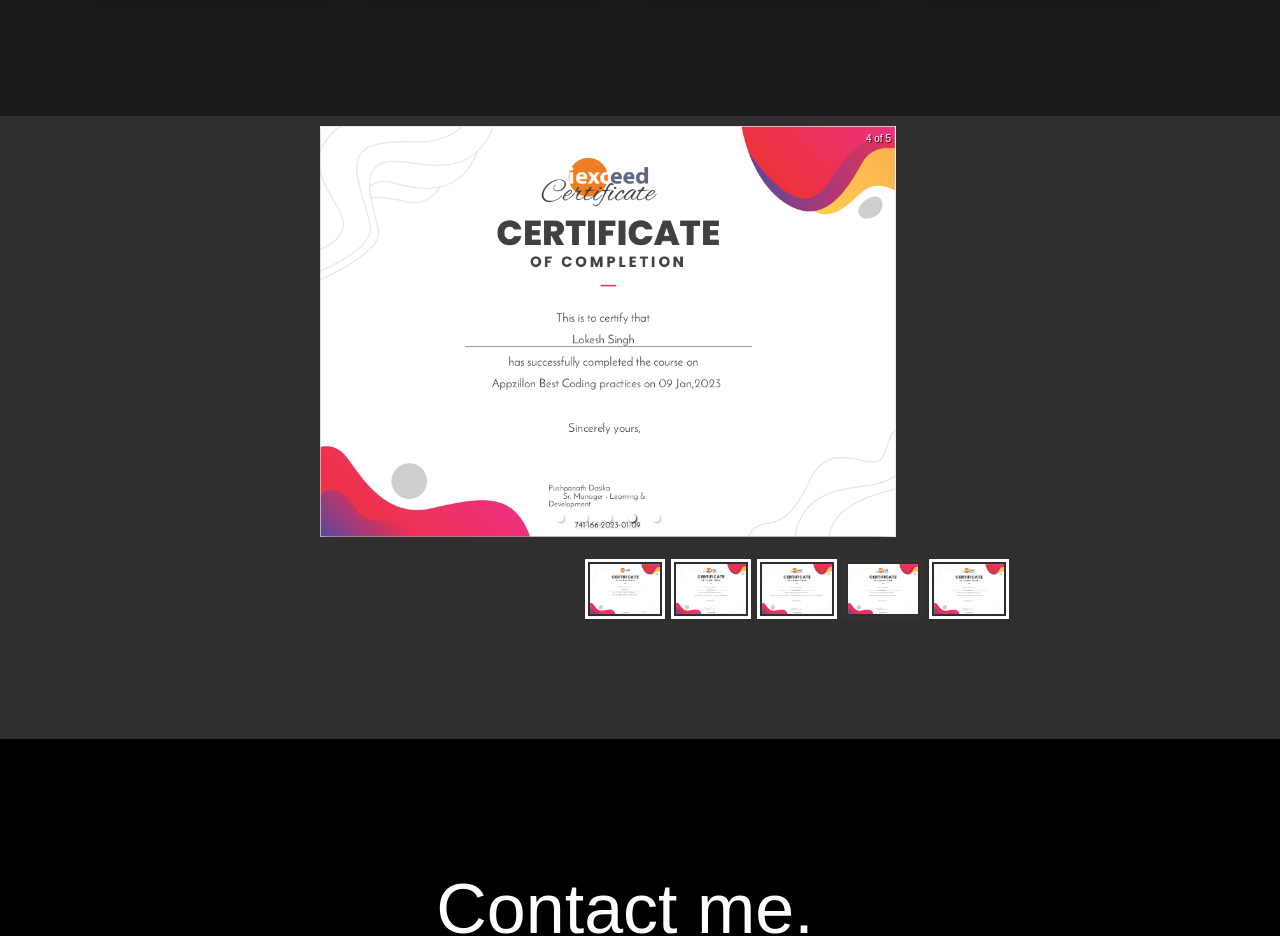
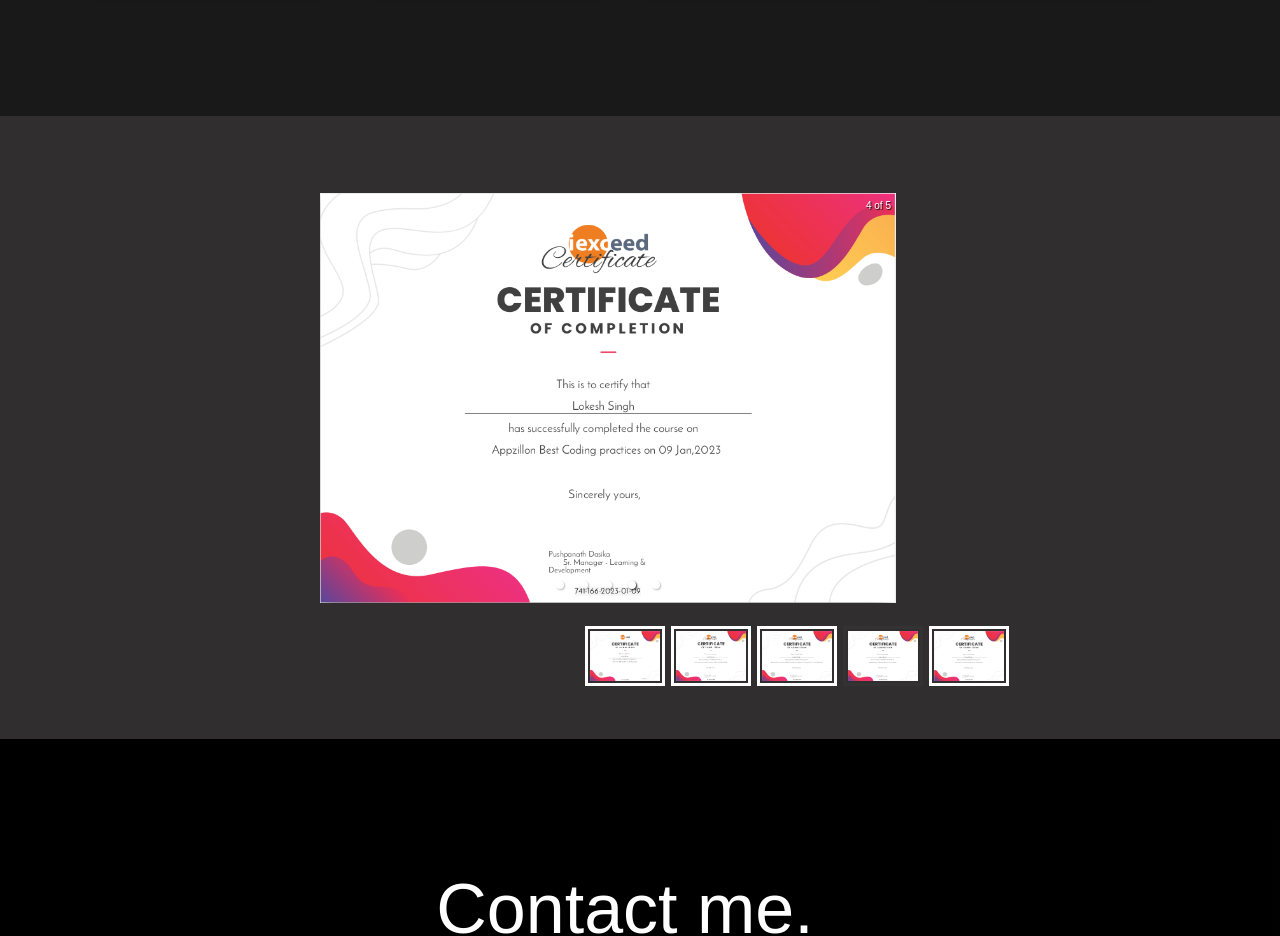
Before and after one commit to lokesh15mca/Portfolio, a React (Create React App) app: page / in a window 1280 px wide. Shown: the part 3751-4687 px from the top of the page. Built offline with nearby package versions, Linux system fonts and the light colour scheme.

Commit message:
Update Certificates.css

```diff
--- a/src/components/Certificates.css
+++ b/src/components/Certificates.css
@@ -1,6 +1,6 @@
 .project1{
     background-color:#7d777762;
-    padding-bottom: 6%;
+    padding-top: 6%;
 }
  #imgSlider, #sliderimg{
     text-align: center;
```
